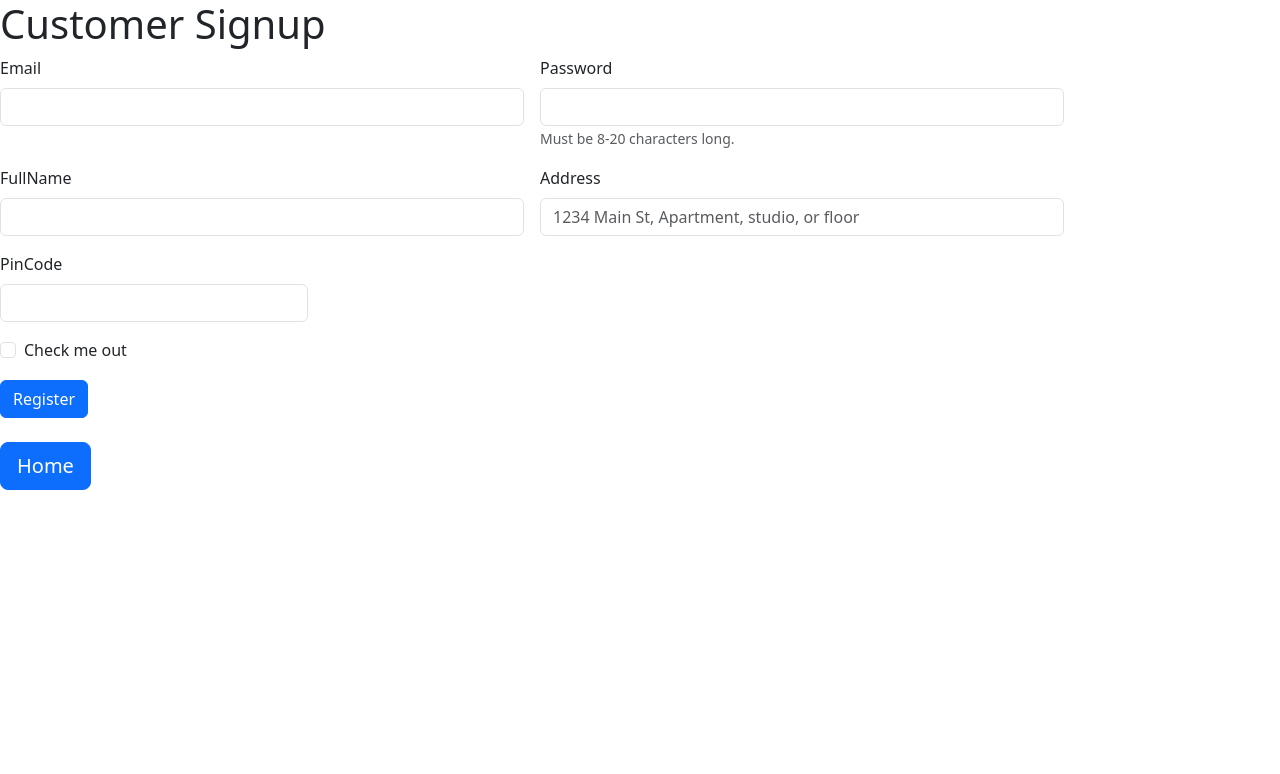
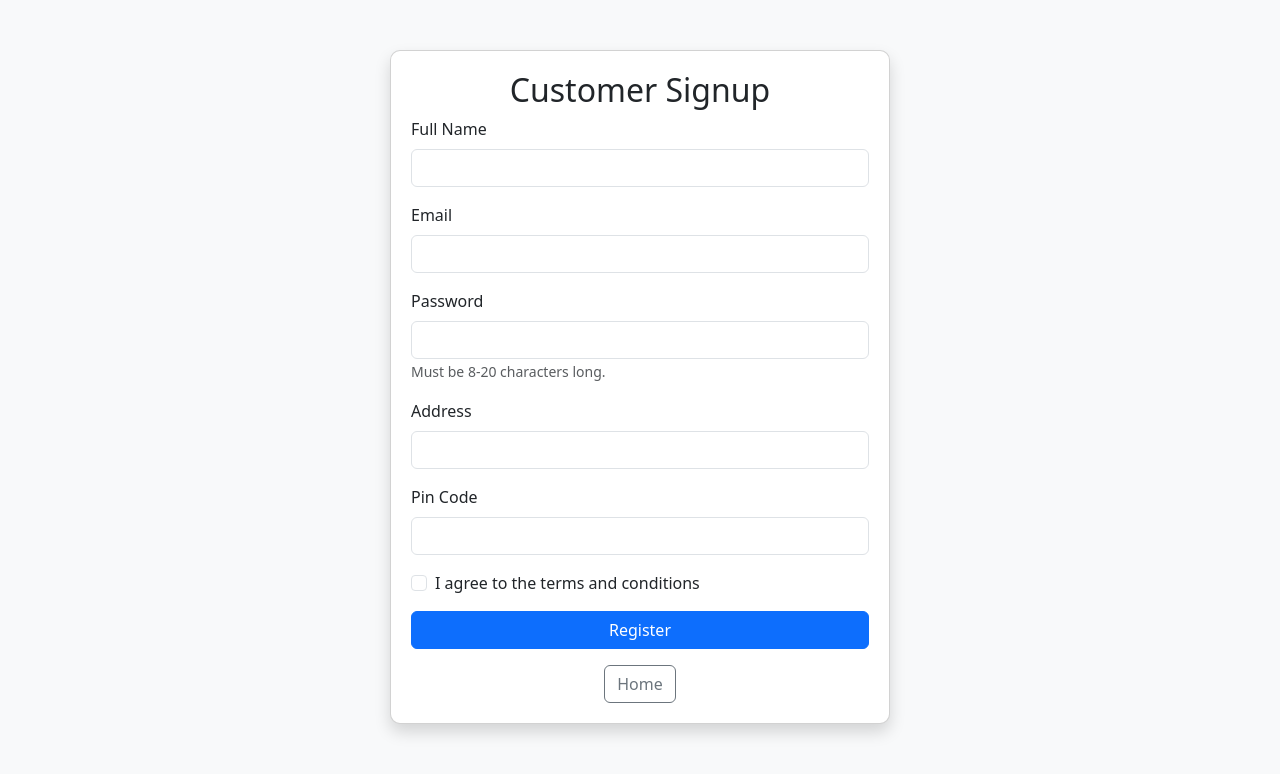
Before and after one commit to praneethreddyrajula/A-Z-Household-services, a Flask app: page /customerSignup in a window 1280 px wide. Shown: the top 774 px of the page. Run offline with Flask 3, Linux system fonts and the light colour scheme.

Commit message:
Made changes to the UI of the website

```diff
--- a/app.py
+++ b/app.py
@@ -1,4 +1,4 @@
-from flask import Flask,render_template,request,redirect,url_for,flash
+from flask import Flask,render_template,request,redirect,url_for,flash, session
 # from models import db,Professional,Customers
 # from sqlalchemy import select,and_
 import sqlite3
@@ -6,15 +6,6 @@ app = Flask(__name__)
 app.secret_key = "super secret key"
 app.config['SQLALCHEMY_DATABASE_URI'] = 'sqlite:///mydb.sqlite3'
 
-connection = sqlite3.connect('AZHS.db', check_same_thread=False)
-
-# db.init_app(app) # connection between flask and sqlalchemy
-
-################
-# To create all the tables defined in the models
-# app.app_context().push()
-# db.create_all() #create database or update its schema
-#####################
 
 with sqlite3.connect('AZHS.db', check_same_thread=False) as conn:
     cursor = conn.cursor()
@@ -23,12 +14,10 @@ with sqlite3.connect('AZHS.db', check_same_thread=False) as conn:
         if request.method == 'POST':
             userName = request.form.get('email')
             passWord = request.form.get('password')
+            user = request.form.get('inputState')
             userDetails = cursor.execute(f"SELECT * FROM Users WHERE EMAIL='{userName}' AND PASSWORD='{passWord}'").fetchall()
-            print(type(userDetails))
-            print(userDetails[0])
-            if userDetails is not None and userDetails[0][5] == 'Customer' or userDetails[0][5] == 'Professional':
-                return render_template('successful.html',user=userName,c_p=userDetails[0][3])
-            return render_template('home.html')
+            if userDetails and userDetails[0][5] == user:
+                return render_template('dashboard.html',user=userName,c_p=userDetails[0][3])
         return render_template('home.html')
 
     @app.route('/customerSignup', methods=['GET','POST'])
@@ -87,10 +76,11 @@ with sqlite3.connect('AZHS.db', check_same_thread=False) as conn:
         return render_template('professionalSignup.html')
 
 
-    @app.route('/signin')
-    def signin():
-        return 'Login Success'
 
+    @app.route('/logout')
+    def logout():
+        session.pop('user_id', None)
+        return redirect(url_for('home'))
 # @app.route('/account')
 # def account(User,Cp):
 #     return render_template('successful.html',user=User,c_p=Cp)
--- a/templates/customerSignup.html
+++ b/templates/customerSignup.html
@@ -1,56 +1,65 @@
-
 <!doctype html>
 <html lang="en">
   <head>
     <meta charset="utf-8">
     <meta name="viewport" content="width=device-width, initial-scale=1">
-      <title>Bootstrap demo</title>
-      <link href="https://cdn.jsdelivr.net/npm/bootstrap@5.3.3/dist/css/bootstrap.min.css" rel="stylesheet" integrity="sha384-QWTKZyjpPEjISv5WaRU9OFeRpok6YctnYmDr5pNlyT2bRjXh0JMhjY6hW+ALEwIH" crossorigin="anonymous">
+    <title>Customer Signup</title>
+    <link href="https://cdn.jsdelivr.net/npm/bootstrap@5.3.3/dist/css/bootstrap.min.css" rel="stylesheet">
+    <style>
+      body {
+        background-color: #f8f9fa;
+      }
+      .signup-container {
+        max-width: 500px;
+        margin: 50px auto;
+      }
+      .card {
+        padding: 20px;
+        border-radius: 10px;
+      }
+      .btn-primary {
+        width: 100%;
+      }
+    </style>
   </head>
   <body>
-        <h1>Customer Signup</h1>
-        <form class="row g-3" method="post">
-            <div class="col-md-5">
+    <div class="container">
+      <div class="signup-container">
+        <div class="card shadow">
+          <h2 class="text-center">Customer Signup</h2>
+          <form method="post">
+            <div class="mb-3">
+              <label for="fullName" class="form-label">Full Name</label>
+              <input type="text" class="form-control" id="fullName" name="fullName" required>
+            </div>
+            <div class="mb-3">
               <label for="inputEmail" class="form-label">Email</label>
               <input type="email" class="form-control" id="inputEmail" name="inputEmail" required pattern="[a-z0-9._%+\-]+@[a-z0-9.\-]+\.[a-z]{2,}$">
             </div>
-            <div class="col-md-5">
+            <div class="mb-3">
               <label for="inputPassword" class="form-label">Password</label>
-              <input type="password" id="inputPassword" class="form-control" aria-describedby="passwordHelpInline" name="inputPassword" required>
-              <div class="col-auto">
-                <span id="passwordHelpInline" class="form-text">
-                  Must be 8-20 characters long.
-                </span>
+              <input type="password" id="inputPassword" class="form-control" name="inputPassword" required>
+              <small class="form-text text-muted">Must be 8-20 characters long.</small>
+            </div>
+            <div class="mb-3">
+              <label for="inputAddress" class="form-label">Address</label>
+              <input type="text" class="form-control" id="inputAddress" name="inputAddress" required>
+            </div>
+            <div class="mb-3">
+              <label for="inputZip" class="form-label">Pin Code</label>
+              <input type="text" class="form-control" id="inputZip" name="inputZip" required>
+            </div>
+            <div class="mb-3 form-check">
+              <input class="form-check-input" type="checkbox" id="gridCheck" required>
+              <label class="form-check-label" for="gridCheck">I agree to the terms and conditions</label>
+            </div>
+            <button type="submit" class="btn btn-primary">Register</button>
+          </form>
+          <div class="text-center mt-3">
+            <a class="btn btn-outline-secondary" href="/" role="button">Home</a>
           </div>
         </div>
-            <div class="col-5">
-              <label for="fullName" class="form-label">FullName</label>
-              <input type="text" class="form-control" id="fullName" name="fullName" required>
-            </div>
-            <div class="col-5">
-              <label for="inputAddress" class="form-label">Address</label>
-              <input type="text" class="form-control" id="inputAddress" placeholder="1234 Main St, Apartment, studio, or floor" name="inputAddress" required>
-            </div>
-            <div class="col-md-3">
-              <label for="inputZip" class="form-label">PinCode</label>
-              <input type="text" class="form-control" id="inputZip" name="inputZip" required>
-            </div>
-            <div class="col-12">
-              <div class="form-check">
-                <input class="form-check-input" type="checkbox" id="gridCheck" required>
-                <label class="form-check-label" for="gridCheck">
-                  Check me out
-                </label>
       </div>
     </div>
-            <div class="col-12">
-              <button type="submit" class="btn btn-primary">Register</button>
-            </div>
-          </form>
-          <br>
-          <div class="col-md-12">
-            <a class="btn btn-primary btn-lg" href="/" role="button">Home</a>
-          </div>
-
   </body>
 </html>
```
Also changed, not shown: templates/dashboard.html (added, +60 -0 lines), templates/home.html (+33 -61 lines), templates/successful.html (deleted, +0 -67 lines). Lines whose indentation alone changed are shown as unchanged.
